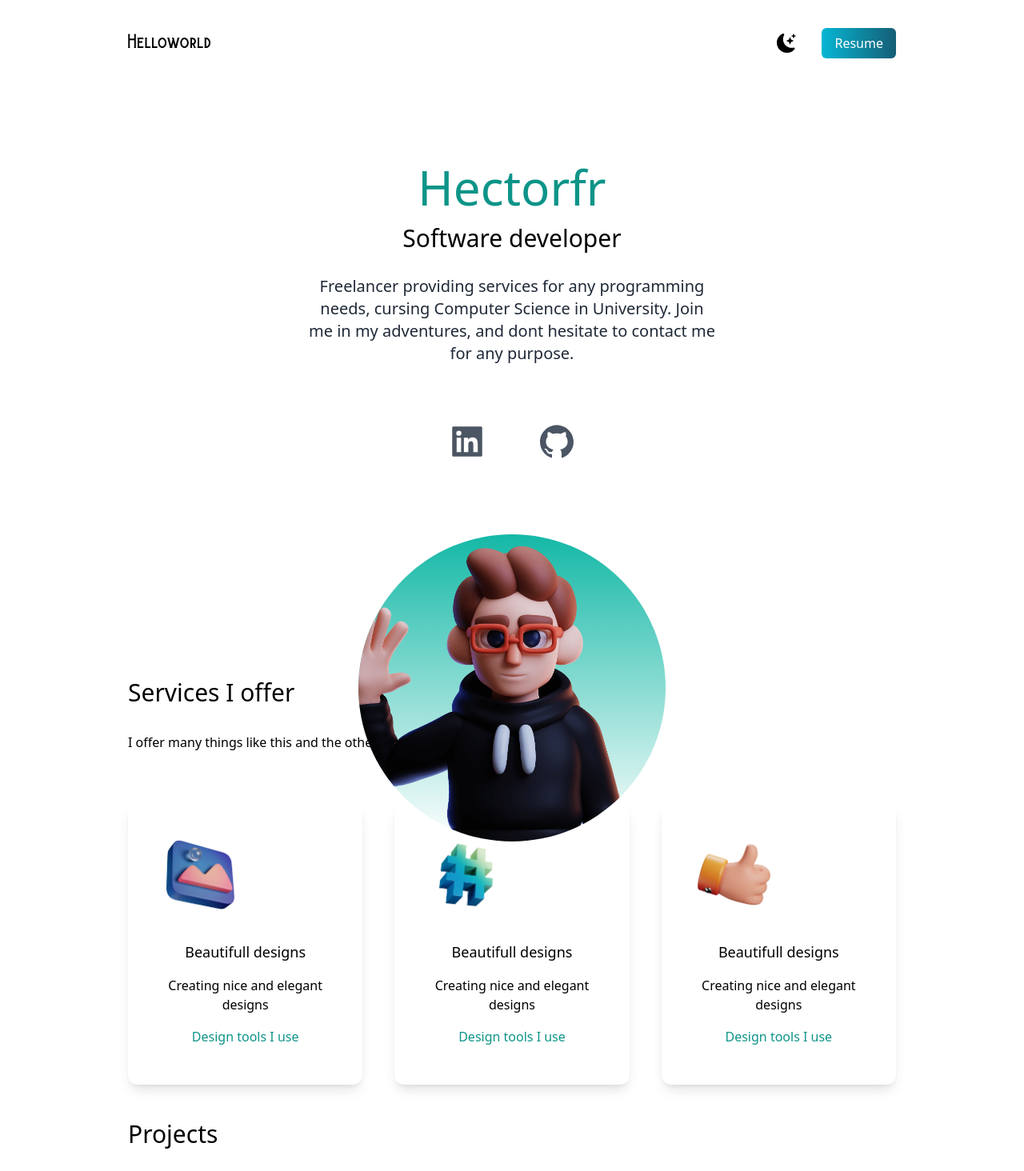
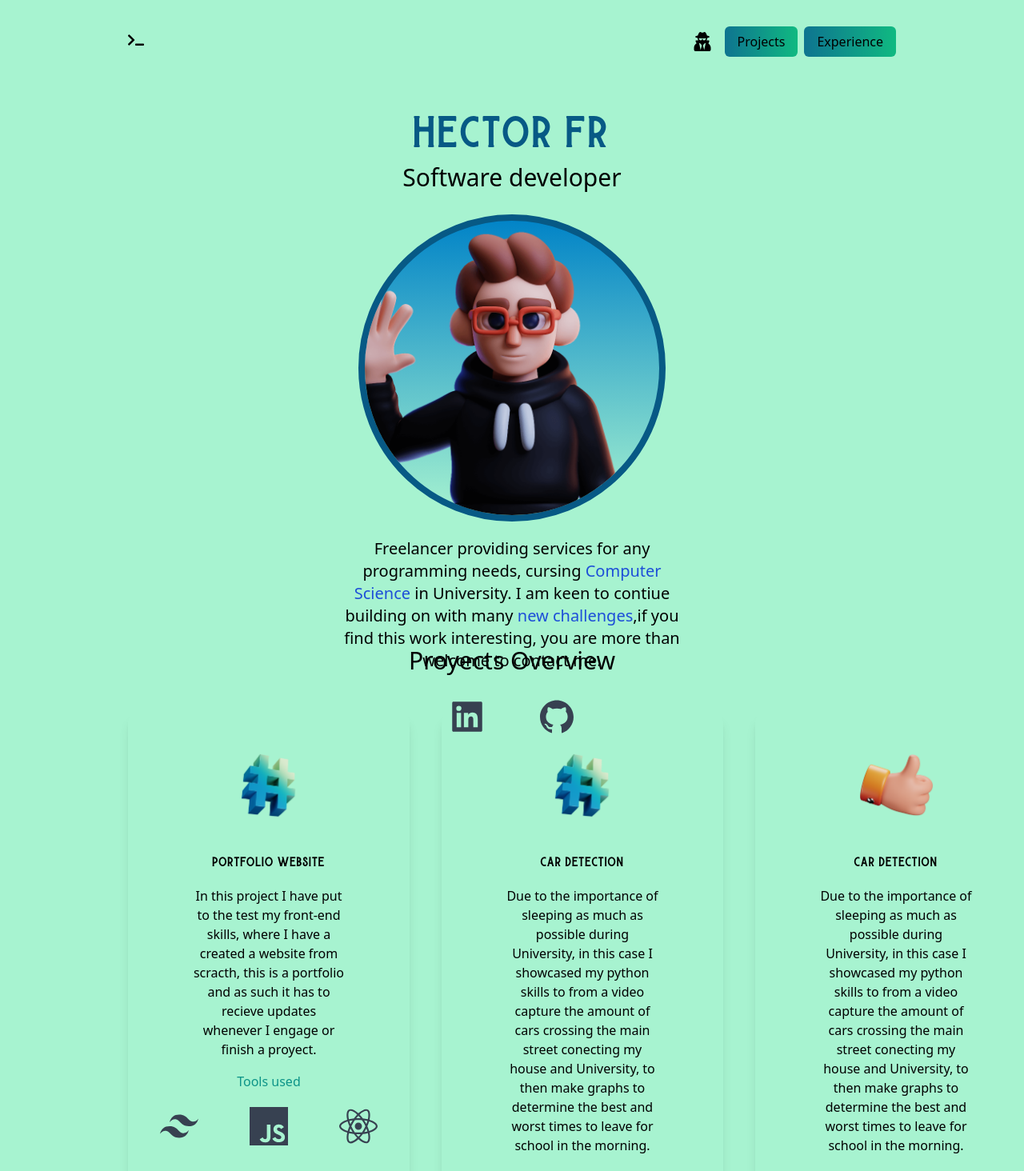
Before and after one commit to Hectorfr/myportfolio, a Next.js app: page / in a window 1280 px wide. Shown: the top 1464 px of the page at 80% size. Built offline with nearby package versions, Linux system fonts and the light colour scheme.

Commit message:
Color updates, reiconing and debugging

```diff
--- a/pages/index.js
+++ b/pages/index.js
@@ -1,6 +1,9 @@
 import Head from "next/head";
-import {BsFillMoonStarsFill} from 'react-icons/bs';
 import {AiFillLinkedin, AiFillGithub} from 'react-icons/ai';
+import {FaTerminal, FaUserSecret} from 'react-icons/fa';
+import {SiJavascript, SiTailwindcss, SiReact} from 'react-icons/si';
+
+
 import {useState} from "react";
 
 
@@ -29,43 +32,51 @@ export default function Home() {
         <Head>
           <title>hectorfr-portfolio</title>
           <meta name="description" content="Generated by create next app" />
-          <link rel="icon" href="/favicon.ico" />
+          <link rel="icon" href="/circle.ico" />
 
         </Head>
 
-        <main className="bg-white px-10 md:px-20 lg:px-40 dark:bg-gray-900">
-          <section className=" h-screen ">
-            <nav className= "py-10 mb-12 flex justify-between">
-              <h1 className="text-xl font-burtons">Helloworld</h1>
+        <main className="bg-emerald-200 px-10 md:px-20 lg:px-40 dark:bg-gray-900 dark:text-white">
+          <section className="h-screen">
+            <nav className= "py-10 mb-8 flex justify-between">
+              <h1 className="text-xl">
+                <FaTerminal />
+              </h1>
               <ul className= "flex items-center">
-                <li>
-                  <BsFillMoonStarsFill onClick={() => setDarkMode(!darkMode)} className="cursor-pointer text-2xl"/>
-                </li>
-                  <li><a className="bg-gradient-to-r from-cyan-500 to-cyan-800 text-white px-4 py-2 rounded-md ml-8" href="#">
-                  Resume
-                  </a></li>
+                  <li>
+                    <FaUserSecret onClick={() => setDarkMode(!darkMode)} className="cursor-pointer text-2xl "/>
+                  </li>
+                  <li>
+                    <a className="bg-gradient-to-r from-cyan-700 to-emerald-500 px-4 py-2 rounded-md ml-4" href="#">
+                      Projects
+                    </a>
+                  </li>
+                  <li>
+                    <a className="bg-gradient-to-r from-cyan-700 to-emerald-500 px-4 py-2 rounded-md ml-2" href="#">
+                      Experience
+                    </a>
+                  </li>
               </ul>
             </nav>
-            <div className="text-center p-10">
-              <h2 className="text-5xl py-2 text-teal-600 font-medium md:text-6xl">
-                Hectorfr
+            <div className="text-center">
+              <h2 className="text-5xl text-sky-800 font-burtons md:text-6xl">
+                hector fr
               </h2>
               <h3 className="text-2xl py-2 md:text-3xl">
                 Software developer
               </h3>
-              <p className="text-md py-5 leading-8 text-gray-800 md:text-xl max-w-lg mx-auto">
-                Freelancer providing services for any programming needs, cursing Computer Science in University.
-                Join me in my adventures, and dont hesitate to contact me for any purpose.
+            <div className="relative mx-auto bg-gradient-to-b from-sky-600 rounded-full w-80 h-80 mt-5 overflow-hidden border-8 border-sky-800 md:h-96 md:w-96">
+                <Image src={deved} layout="fill" objectFit="cover" />
+            </div>
+
+              <p className="text-md py-5 leading-8 max-w-lg mx-auto p-10 md:text-xl">
+                Freelancer providing services for any programming needs, cursing <span className="text-blue-700">Computer Science</span> in University.
+                I am keen to contiue building on with many  <span className="text-blue-700">new challenges</span>,if you find this work interesting, you are more than welcome to contact me.
               </p>
             </div>
-            <div className="text-5xl flex justify-center gap-16 py-3 text-gray-600">
+            <div className="text-5xl flex justify-center gap-16 py-3 text-gray-700 dark:text-white">
               <AiFillLinkedin />
               <AiFillGithub />
-            </div>
-
-            <div className="relative mx-auto bg-gradient-to-b from-teal-500 rounded-full w-80 h-80 mt-20 overflow-hidden md:h-96 md:w-96">
-              <Image src={deved} layout="fill" objectFit="cover" />
-
             </div>
 
           </section>
@@ -73,48 +84,67 @@ export default function Home() {
 
           <section>
             <div>
-
-              <h3 className="text-3xl py-2 mt-10">Services I offer</h3>
-              <p className="text-md py-5 leading-8 text-gray-80">
-                I offer many things like this and the other.
-                <span className="text-teal-500">But also this</span>But also the other
-              </p>
+              <h3 className="text-3xl text-center py-2">Proyects Overview</h3>
             </div>
 
             <div className="lg:flex gap-10">
-                <div className="text-center shadow-lg p-10 rounded-xl my-10">
-                  <Image src={design} width={100} height={100}/>
-
-                  <h3 className="text-lg font-medium pt-8 pb-2">Beautifull designs</h3>
-                  <p className="py-2">
-                    Creating nice and elegant designs
+                <div className="mx-center text-center shadow-lg p-10 rounded-xl my-10">
+                  <div className="flex items-center justify-center">
+                    <Image src={code} width={100} height={100}/>
+                  </div>
+                  <h3 className="text-lg font-medium pt-8 pb-2 font-burtons">portfolio website</h3>
+                  <p className="py-2 p-10">
+                    In this project I have put to the test my front-end skills, where I have a created a website from scracth,
+                    this is a portfolio and as such it has to recieve updates whenever I engage or finish a proyect.
                   </p>
 
-                  <h4 className="py-2 text-teal-600">Design tools I use</h4>
-
+                  <h4 className="py-2 text-teal-600">Tools used</h4>
+                  <div className="text-5xl flex justify-center gap-16 py-3 text-gray-700 dark:text-white">
+                    <SiTailwindcss />
+                    <SiJavascript />
+                    <SiReact />
+                  </div>
                 </div>
 
-                <div className="text-center shadow-lg p-10 rounded-xl my-10">
-                  <Image src={code} width={100} height={100}/>
 
-                  <h3 className="text-lg font-medium pt-8 pb-2">Beautifull designs</h3>
-                  <p className="py-2">
-                    Creating nice and elegant designs
+                <div className="mx-center text-center shadow-lg p-10 rounded-xl my-10">
+                  <div className="flex items-center justify-center">
+                    <Image src={code} width={100} height={100}/>
+                  </div>
+                  <h3 className="text-lg font-medium pt-8 pb-2 font-burtons">car detection</h3>
+                  <p className="py-2 p-10">
+                  Due to the importance of sleeping as much as possible during University, in this case I showcased my python skills
+                    to from a video capture the amount of cars crossing the main street conecting my house and University, to then make
+                    graphs to determine the best and worst times to leave for school in the morning.
                   </p>
 
-                  <h4 className="py-2 text-teal-600">Design tools I use</h4>
-
+                  <h4 className="py-2 text-teal-600">Tools used</h4>
+                  <div className="text-5xl flex justify-center gap-16 py-3 text-gray-700 dark:text-white">
+                    <SiTailwindcss />
+                    <SiJavascript />
+                    <SiReact />
+                  </div>
                 </div>
 
-                <div className="text-center shadow-lg p-10 rounded-xl my-10">
-                  <Image src={consulting} width={100} height={100}/>
 
-                  <h3 className="text-lg font-medium pt-8 pb-2">Beautifull designs</h3>
-                  <p className="py-2">
-                    Creating nice and elegant designs
+                <div className="mx-center text-center shadow-lg p-10 rounded-xl my-10">
+                  <div className="flex items-center justify-center">
+                    <Image src={consulting} width={100} height={100}/>
+                  </div>
+                  <h3 className="text-lg font-medium pt-8 pb-2 font-burtons">car detection</h3>
+                  <p className="py-2 p-10">
+                  Due to the importance of sleeping as much as possible during University, in this case I showcased my python skills
+                    to from a video capture the amount of cars crossing the main street conecting my house and University, to then make
+                    graphs to determine the best and worst times to leave for school in the morning.
                   </p>
 
-                  <h4 className="py-2 text-teal-600">Design tools I use</h4>
+                  <h4 className="py-2 text-teal-600">Tools used</h4>
+                  <div className="text-5xl flex justify-center gap-16 py-3 text-gray-700 dark:text-white">
+                    <SiTailwindcss />
+                    <SiJavascript />
+                    <SiReact />
+                  </div>
+
 
                 </div>
             </div>
```
Also changed, not shown: 2 other files (tests, documents, lock files or other folders).
